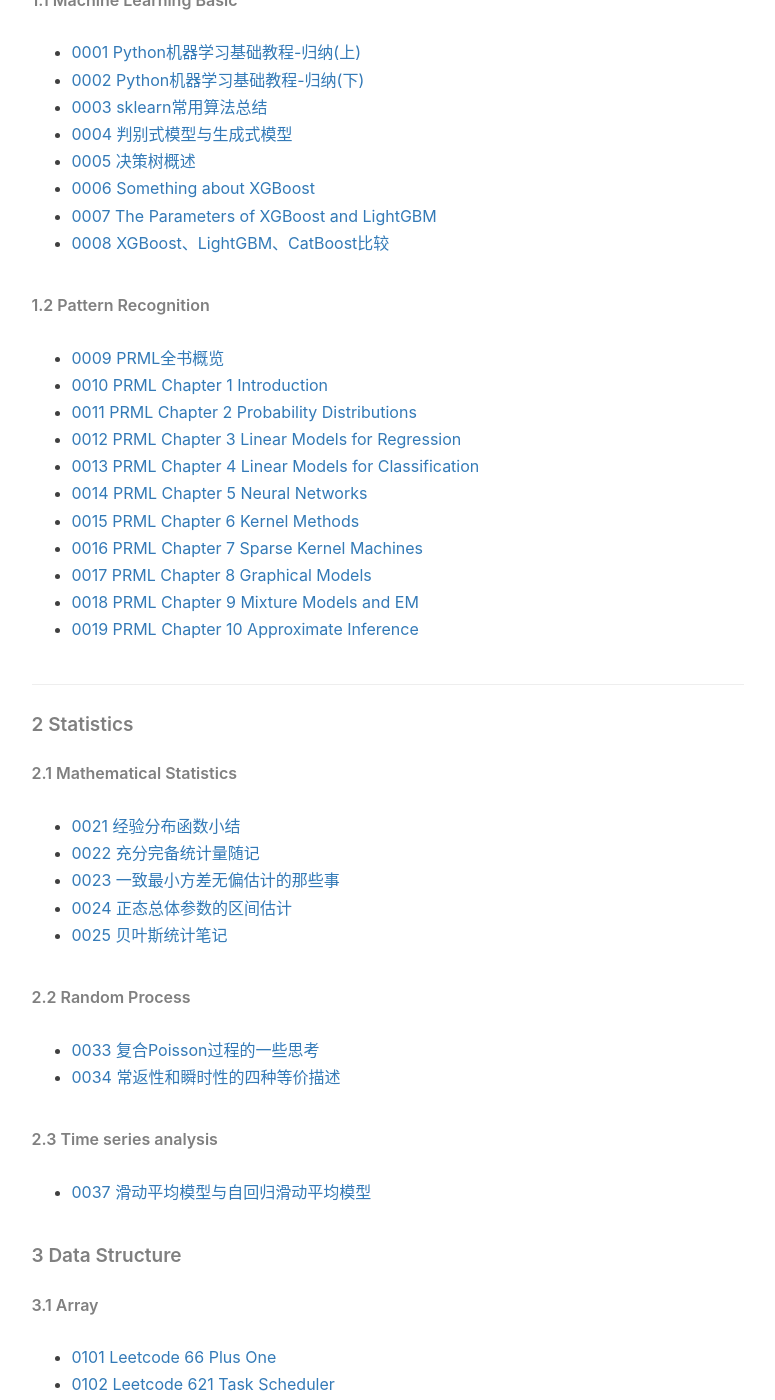
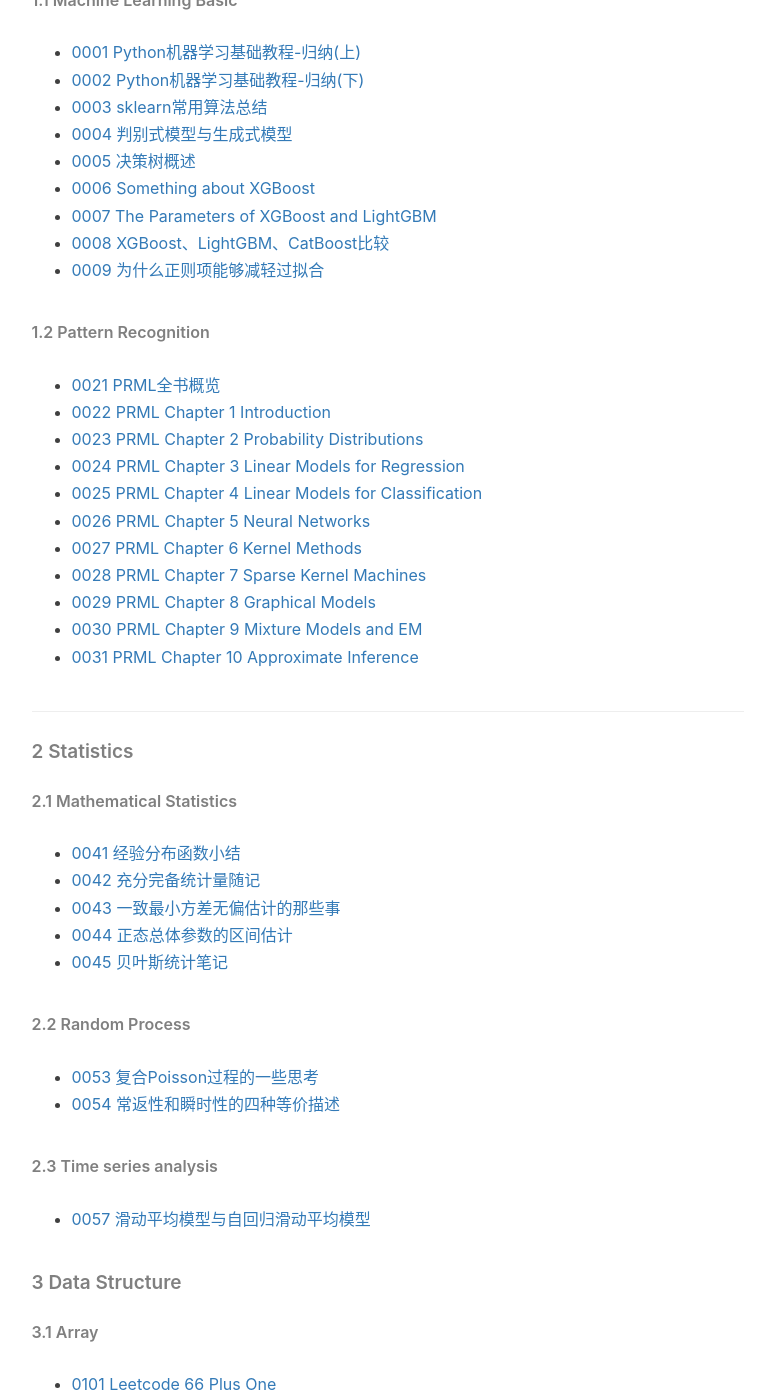
Before and after one commit to ZaccWu/ZaccWu.github.io, a Jekyll site: the page built from list.html, in a window 1280 px wide and 1400 px high, scrolled down 755 px. Shown: the whole window, without its empty margins (136-911 px from the left). Built offline with Jekyll 4.4.1, drawn with Linux system fonts in a browser that asks for light colours; nearby versions of some CDN libraries; comment, search, counter and statistics services are not loaded.

Commit message:
Update list.html

```diff
--- a/list.html
+++ b/list.html
@@ -33,23 +33,24 @@
     <li><a href="https://tinky2013.github.io/2019/08/30/Something-about-XGBoost/">0006 Something about XGBoost</a></li>
     <li><a href="https://tinky2013.github.io/2019/08/31/The-Parameters-of-XGBoost-and-LightGBM/">0007 The Parameters of XGBoost and LightGBM</a></li>
     <li><a href="https://tinky2013.github.io/2019/09/04/XGBoost-LightBGM-CatBoost%E6%AF%94%E8%BE%83/">0008 XGBoost、LightGBM、CatBoost比较</a></li>
+    <li><a href="https://tinky2013.github.io/2019/11/20/%E4%B8%BA%E4%BB%80%E4%B9%88%E6%AD%A3%E5%88%99%E9%A1%B9%E8%83%BD%E5%A4%9F%E5%87%8F%E8%BD%BB%E8%BF%87%E6%8B%9F%E5%90%88/">0009 为什么正则项能够减轻过拟合</a></li>
     </ul>
     </p>
 
     <h6>1.2 Pattern Recognition</h6>
     <p>
     <ul>
-    <li><a href="https://tinky2013.github.io/2019/09/05/PRML%E5%85%A8%E4%B9%A6%E6%A6%82%E8%A7%88/">0009 PRML全书概览</a></li>
-    <li><a href="https://tinky2013.github.io/2019/09/06/PRML-Chapter-1-Introduction/">0010 PRML Chapter 1 Introduction</a></li>
-    <li><a href="https://tinky2013.github.io/2019/09/09/PRML-Chapter-2-Probability-Distributions/">0011 PRML Chapter 2 Probability Distributions</a></li>
-    <li><a href="https://tinky2013.github.io/2019/09/10/PRML-Chapter-3-Linear-Models-for-Regression/">0012 PRML Chapter 3 Linear Models for Regression</a></li>
-    <li><a href="https://tinky2013.github.io/2019/09/12/PRML-Chapter-4-Linear-Models-for-Classification/">0013 PRML Chapter 4 Linear Models for Classification</a></li>
-    <li><a href="https://tinky2013.github.io/2019/09/16/PRML-Chapter-5-Neural-Networks/">0014 PRML Chapter 5 Neural Networks</a></li>
-    <li><a href="https://tinky2013.github.io/2019/09/17/PRML-Chapter-6-Kernel-Methods/">0015 PRML Chapter 6 Kernel Methods</a></li>
-    <li><a href="https://tinky2013.github.io/2019/09/19/PRML-Chapter-7-Sparse-Kernel-Machines/">0016 PRML Chapter 7 Sparse Kernel Machines</a></li>
-    <li><a href="https://tinky2013.github.io/2019/10/01/PRML-Chapter-8-Graphical-Models/">0017 PRML Chapter 8 Graphical Models</a></li>
-    <li><a href="https://tinky2013.github.io/2019/09/25/PRML-Chapter-9-Mixture-Models-and-EM/">0018 PRML Chapter 9 Mixture Models and EM</a></li>
-    <li><a href="https://tinky2013.github.io/2019/09/27/PRML-Chapter-10-Approximate-Inference/">0019 PRML Chapter 10 Approximate Inference</a></li>
+    <li><a href="https://tinky2013.github.io/2019/09/05/PRML%E5%85%A8%E4%B9%A6%E6%A6%82%E8%A7%88/">0021 PRML全书概览</a></li>
+    <li><a href="https://tinky2013.github.io/2019/09/06/PRML-Chapter-1-Introduction/">0022 PRML Chapter 1 Introduction</a></li>
+    <li><a href="https://tinky2013.github.io/2019/09/09/PRML-Chapter-2-Probability-Distributions/">0023 PRML Chapter 2 Probability Distributions</a></li>
+    <li><a href="https://tinky2013.github.io/2019/09/10/PRML-Chapter-3-Linear-Models-for-Regression/">0024 PRML Chapter 3 Linear Models for Regression</a></li>
+    <li><a href="https://tinky2013.github.io/2019/09/12/PRML-Chapter-4-Linear-Models-for-Classification/">0025 PRML Chapter 4 Linear Models for Classification</a></li>
+    <li><a href="https://tinky2013.github.io/2019/09/16/PRML-Chapter-5-Neural-Networks/">0026 PRML Chapter 5 Neural Networks</a></li>
+    <li><a href="https://tinky2013.github.io/2019/09/17/PRML-Chapter-6-Kernel-Methods/">0027 PRML Chapter 6 Kernel Methods</a></li>
+    <li><a href="https://tinky2013.github.io/2019/09/19/PRML-Chapter-7-Sparse-Kernel-Machines/">0028 PRML Chapter 7 Sparse Kernel Machines</a></li>
+    <li><a href="https://tinky2013.github.io/2019/10/01/PRML-Chapter-8-Graphical-Models/">0029 PRML Chapter 8 Graphical Models</a></li>
+    <li><a href="https://tinky2013.github.io/2019/09/25/PRML-Chapter-9-Mixture-Models-and-EM/">0030 PRML Chapter 9 Mixture Models and EM</a></li>
+    <li><a href="https://tinky2013.github.io/2019/09/27/PRML-Chapter-10-Approximate-Inference/">0031 PRML Chapter 10 Approximate Inference</a></li>
     </ul>
     </p>
 
@@ -58,26 +59,26 @@
     <h6>2.1 Mathematical Statistics</h6>
     <p>
     <ul>
-    <li><a href="https://tinky2013.github.io/2019/06/08/%E7%BB%8F%E9%AA%8C%E5%88%86%E5%B8%83%E5%87%BD%E6%95%B0%E5%B0%8F%E7%BB%93/">0021 经验分布函数小结</a></li>
-    <li><a href="https://tinky2013.github.io/2019/05/26/%E5%85%85%E5%88%86%E5%AE%8C%E5%A4%87%E7%BB%9F%E8%AE%A1%E9%87%8F%E9%9A%8F%E8%AE%B0/">0022 充分完备统计量随记</a></li>
-    <li><a href="https://tinky2013.github.io/2019/05/05/%E4%B8%80%E8%87%B4%E6%9C%80%E5%B0%8F%E6%96%B9%E5%B7%AE%E6%97%A0%E5%81%8F%E4%BC%B0%E8%AE%A1%E7%9A%84%E9%82%A3%E4%BA%9B%E4%BA%8B/">0023 一致最小方差无偏估计的那些事</a></li>
-    <li><a href="https://tinky2013.github.io/2019/05/11/%E6%AD%A3%E6%80%81%E6%80%BB%E4%BD%93%E5%8F%82%E6%95%B0%E7%BD%AE%E4%BF%A1%E5%8C%BA%E9%97%B4/">0024 正态总体参数的区间估计</a></li>
-    <li><a href="https://tinky2013.github.io/2019/08/28/%E8%B4%9D%E5%8F%B6%E6%96%AF%E4%BC%B0%E8%AE%A1%E7%AC%94%E8%AE%B0/">0025 贝叶斯统计笔记</a></li>
+    <li><a href="https://tinky2013.github.io/2019/06/08/%E7%BB%8F%E9%AA%8C%E5%88%86%E5%B8%83%E5%87%BD%E6%95%B0%E5%B0%8F%E7%BB%93/">0041 经验分布函数小结</a></li>
+    <li><a href="https://tinky2013.github.io/2019/05/26/%E5%85%85%E5%88%86%E5%AE%8C%E5%A4%87%E7%BB%9F%E8%AE%A1%E9%87%8F%E9%9A%8F%E8%AE%B0/">0042 充分完备统计量随记</a></li>
+    <li><a href="https://tinky2013.github.io/2019/05/05/%E4%B8%80%E8%87%B4%E6%9C%80%E5%B0%8F%E6%96%B9%E5%B7%AE%E6%97%A0%E5%81%8F%E4%BC%B0%E8%AE%A1%E7%9A%84%E9%82%A3%E4%BA%9B%E4%BA%8B/">0043 一致最小方差无偏估计的那些事</a></li>
+    <li><a href="https://tinky2013.github.io/2019/05/11/%E6%AD%A3%E6%80%81%E6%80%BB%E4%BD%93%E5%8F%82%E6%95%B0%E7%BD%AE%E4%BF%A1%E5%8C%BA%E9%97%B4/">0044 正态总体参数的区间估计</a></li>
+    <li><a href="https://tinky2013.github.io/2019/08/28/%E8%B4%9D%E5%8F%B6%E6%96%AF%E4%BC%B0%E8%AE%A1%E7%AC%94%E8%AE%B0/">0045 贝叶斯统计笔记</a></li>
     </ul>
     </p>
 
     <h6>2.2 Random Process</h6>
     <p>
     <ul>
-    <li><a href="https://tinky2013.github.io/2019/05/03/%E5%A4%8D%E5%90%88Poisson%E8%BF%87%E7%A8%8B%E7%9A%84%E4%B8%80%E4%BA%9B%E6%80%9D%E8%80%83/">0033 复合Poisson过程的一些思考</a></li>
-    <li><a href="https://tinky2013.github.io/2019/05/06/%E5%B8%B8%E8%BF%94%E6%80%A7%E5%92%8C%E7%9E%AC%E6%97%B6%E6%80%A7%E7%9A%84%E5%9B%9B%E7%A7%8D%E7%AD%89%E4%BB%B7%E6%8F%8F%E8%BF%B0/">0034 常返性和瞬时性的四种等价描述</a></li>
+    <li><a href="https://tinky2013.github.io/2019/05/03/%E5%A4%8D%E5%90%88Poisson%E8%BF%87%E7%A8%8B%E7%9A%84%E4%B8%80%E4%BA%9B%E6%80%9D%E8%80%83/">0053 复合Poisson过程的一些思考</a></li>
+    <li><a href="https://tinky2013.github.io/2019/05/06/%E5%B8%B8%E8%BF%94%E6%80%A7%E5%92%8C%E7%9E%AC%E6%97%B6%E6%80%A7%E7%9A%84%E5%9B%9B%E7%A7%8D%E7%AD%89%E4%BB%B7%E6%8F%8F%E8%BF%B0/">0054 常返性和瞬时性的四种等价描述</a></li>
     </ul>
     </p>
 
     <h6>2.3 Time series analysis</h6>
     <p>
     <ul>
-    <li><a href="https://tinky2013.github.io/2019/11/03/%E6%BB%91%E5%8A%A8%E5%B9%B3%E5%9D%87%E6%A8%A1%E5%9E%8B%E4%B8%8E%E8%87%AA%E5%9B%9E%E5%BD%92%E6%BB%91%E5%8A%A8%E5%B9%B3%E5%9D%87%E6%A8%A1%E5%9E%8B/">0037 滑动平均模型与自回归滑动平均模型</a></li>
+    <li><a href="https://tinky2013.github.io/2019/11/03/%E6%BB%91%E5%8A%A8%E5%B9%B3%E5%9D%87%E6%A8%A1%E5%9E%8B%E4%B8%8E%E8%87%AA%E5%9B%9E%E5%BD%92%E6%BB%91%E5%8A%A8%E5%B9%B3%E5%9D%87%E6%A8%A1%E5%9E%8B/">0057 滑动平均模型与自回归滑动平均模型</a></li>
     </ul>
     </p>
 
```
